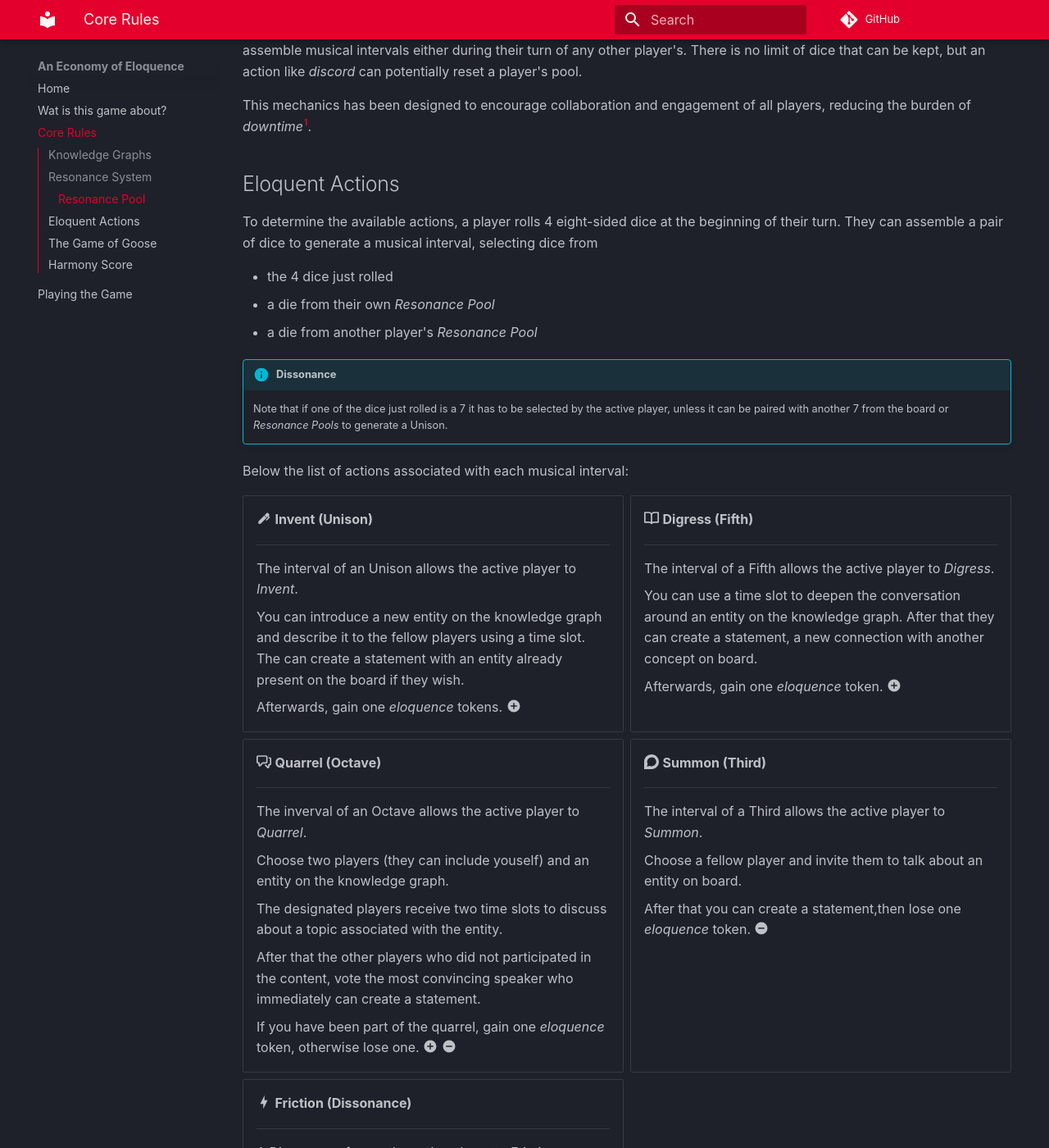
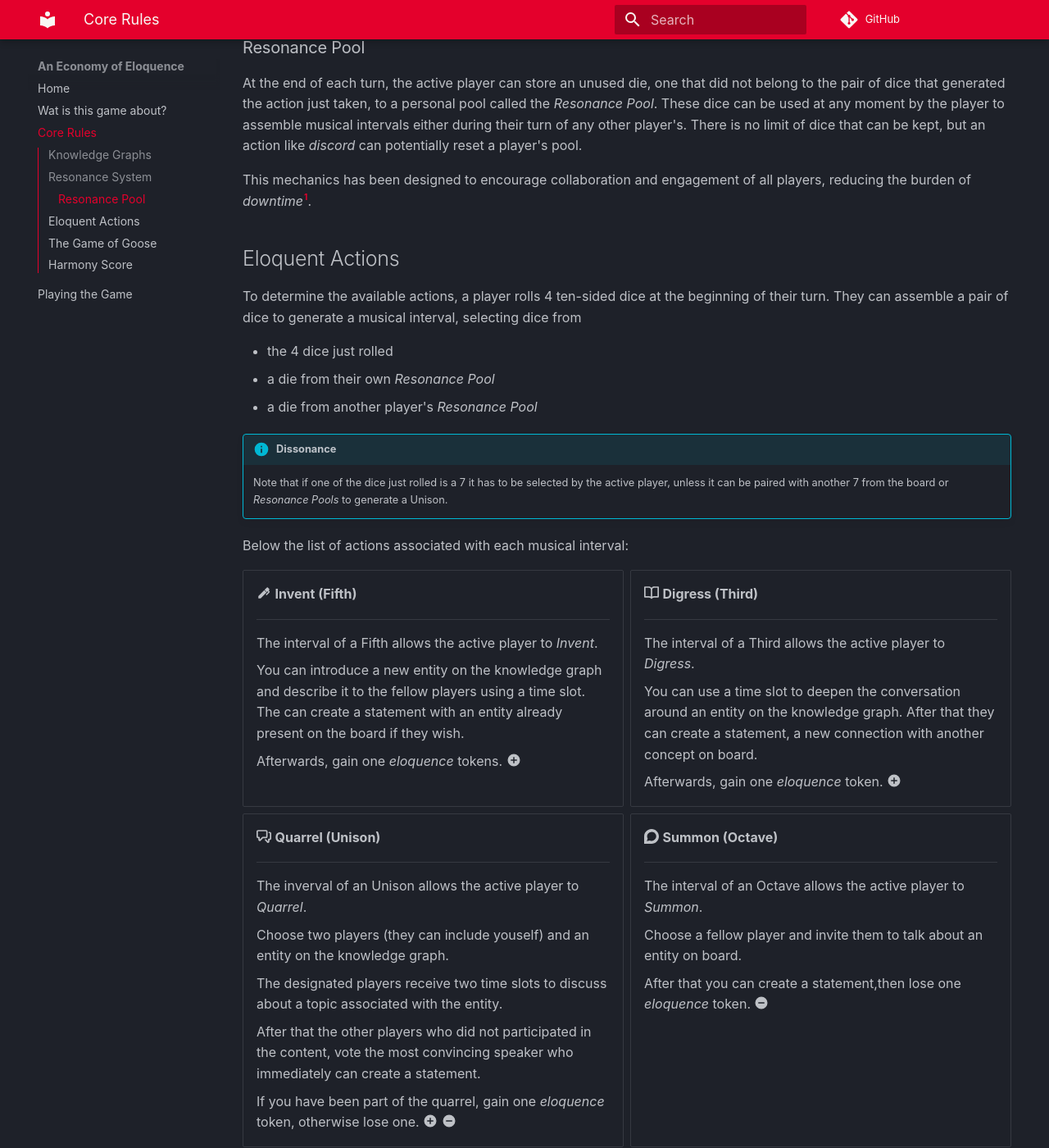
Before and after one commit to NicholasCorniaOrpheus/an_economy_of_eloquence, an MkDocs documentation site: the page built from docs/core_rules.md, in a window 1280 px wide and 1400 px high, scrolled down 1799 px. Shown: the whole window at 82% size. Built offline with MkDocs 1.6.1 and Material for MkDocs 9.7.7, drawn with Linux system fonts in a browser that asks for light colours; some web fonts are replaced; comment, search, counter and statistics services are not loaded; some of the changed text lies outside the part shown.

Commit message:
2025-09-04

```diff
--- a/docs/core_rules.md
+++ b/docs/core_rules.md
@@ -20,7 +20,7 @@
 
 The Resonance System is a dice pool resolution mechanics designed by the author, and has been used in several experimental games such as [Sprezzatura RPG](https://nicholascornia89.github.io/sprezzatura_rpg/).
 
-The players will use pools of eight-sides dice (d8s) and assemble pairs of results to generate a rational number. The highest prime number of the fraction (after reducing it) is considered as result. With eight-sides dice there are only five possibilities, each of them reflecting a musical proportion, according to Medieval and Renaissance theory:
+The players will use pools of ten-sides dice (d8s) and assemble pairs of results to generate a rational number. The highest prime number of the fraction (after reducing it) is considered as result. With ten-sides dice there are only five possibilities, each of them reflecting a musical proportion, according to Medieval and Renaissance theory:
 
 - **Unison (U)**: A fraction giving the unit 1, when both dice presents the same number, generates the unison proportion.
 - **Octave (O)**: A fraction giving the ratio 2:1, such as <sup>4</sup>/<sub>2</sub>,   generates an octave.
@@ -52,7 +54,7 @@
 
 ## Eloquent Actions
 
-To determine the available actions, a player rolls 4 eight-sided dice at the beginning of their turn. They can assemble a pair of dice to generate a musical interval, selecting dice from
+To determine the available actions, a player rolls 4 ten-sided dice at the beginning of their turn. They can assemble a pair of dice to generate a musical interval, selecting dice from
 
 - the 4 dice just rolled
 - a die from their own _Resonance Pool_
```
Also changed, not shown: other parts of docs/core_rules.md (+20 -18 lines), site/core_rules/index.html, site/search/search_index.json.
